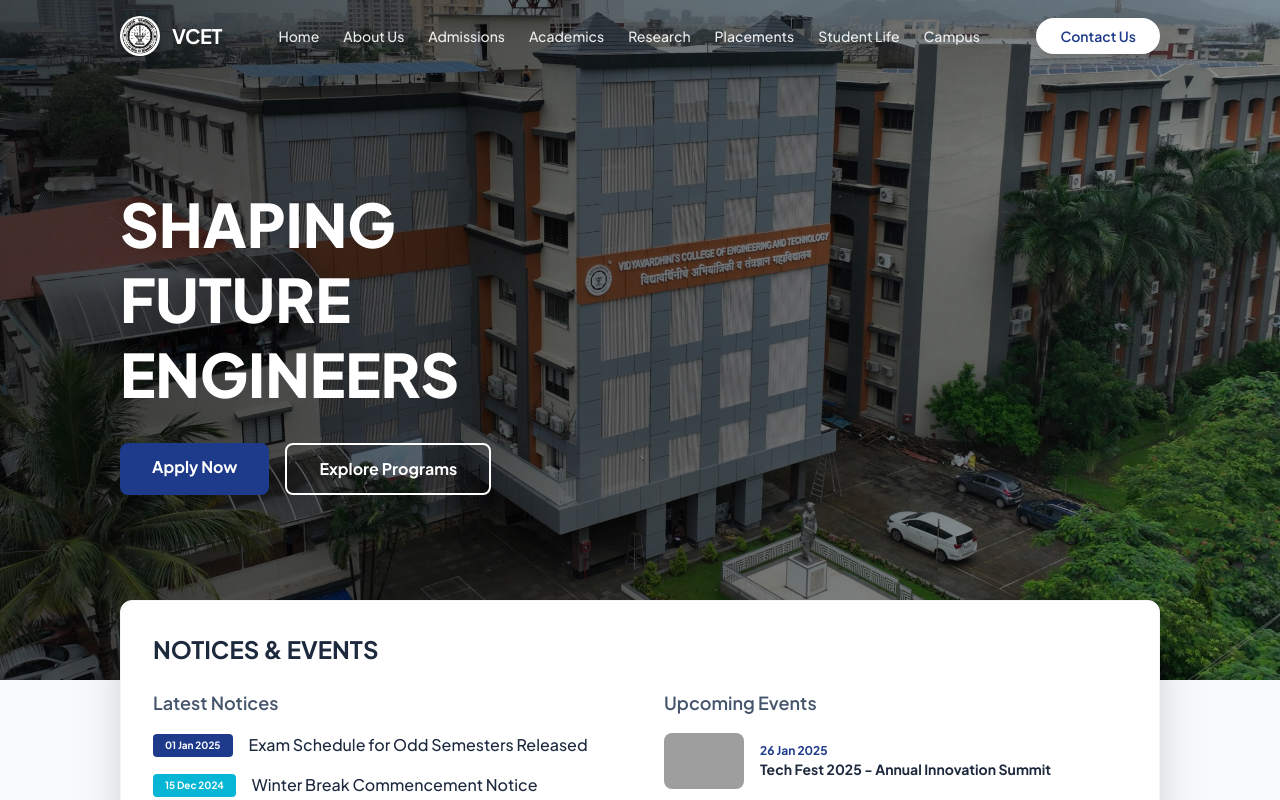
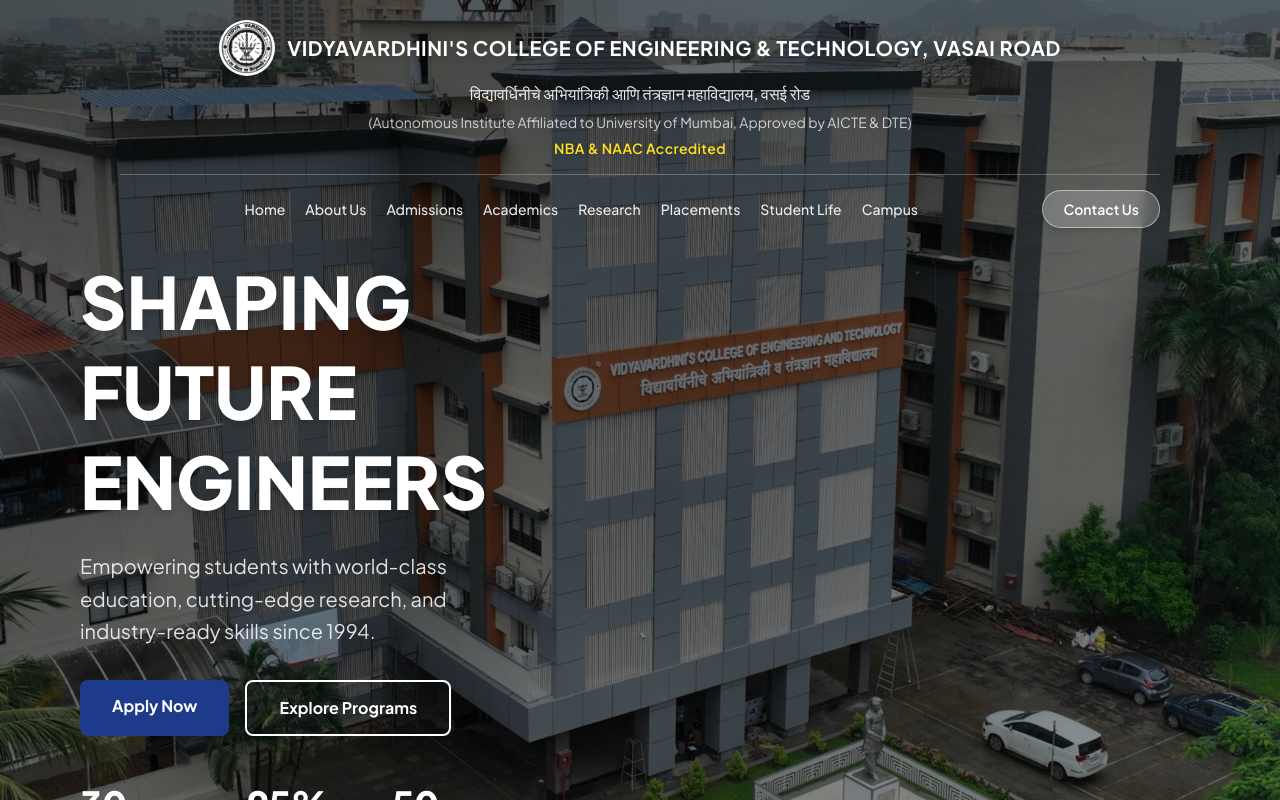
Before and after one commit to Yash-8055v/MDMCollegeWebsite, a React (Vite) app: page / in a window 1280 px wide. Shown: the top 800 px of the page. Built offline with nearby package versions, Linux system fonts and the light colour scheme; grey boxes are pictures that could not be loaded.

Commit message:
title added

```diff
--- /dev/null
+++ b/src/components/CollegeHeader.jsx
@@ -0,0 +1,57 @@
+import logo from '../assets/logo.png';
+
+export default function CollegeHeader({ scrolled }) {
+  return (
+    <div
+      className={`w-full transition-all duration-500 ease-in-out overflow-hidden ${
+        scrolled
+          ? 'max-h-0 opacity-0 py-0'
+          : 'max-h-44 opacity-100 py-5'
+      }`}
+    >
+      <div
+        className={`max-w-[1200px] mx-auto flex flex-col items-center gap-1.5 px-4 transition-transform duration-500 ${
+          scrolled ? '-translate-y-4' : 'translate-y-0'
+        }`}
+      >
+        {/* Logo + Title Row */}
+        <div className="flex items-center gap-3 justify-center">
+          <img
+            src={logo}
+            alt="VCET Logo"
+            className="w-12 h-12 md:w-14 md:h-14 rounded-full bg-white p-0.5 shadow-md"
+          />
+          <h1 className="text-base sm:text-lg md:text-xl font-bold text-white leading-snug uppercase tracking-wide font-jakarta drop-shadow-md">
+            Vidyavardhini's College Of Engineering &amp; Technology, Vasai Road
+          </h1>
+        </div>
+
+        {/* Marathi Title */}
+        <p className="text-sm md:text-base text-white/90 font-medium drop-shadow-sm">
+          विद्यावर्धिनीचे अभियांत्रिकी आणि तंत्रज्ञान महाविद्यालय, वसई रोड
+        </p>
+
+        {/* Affiliation */}
+        <p className="text-xs md:text-sm text-white/75">
+          (Autonomous Institute Affiliated to University of Mumbai, Approved by AICTE &amp; DTE)
+        </p>
+
+        {/* Accreditation */}
+        <p className="text-sm font-semibold text-yellow-300 tracking-wide drop-shadow-sm">
+          NBA &amp; NAAC Accredited
+        </p>
+      </div>
+
+      {/* ── Separator line between title block and navbar ── */}
+      <div
+        className={`transition-all duration-500 ${
+          scrolled ? 'opacity-0' : 'opacity-100'
+        }`}
+      >
+        <div className="max-w-[1200px] mx-auto px-6 md:px-10 lg:px-20 mt-4">
+          <div className="border-t border-white/25" />
+        </div>
+      </div>
+    </div>
+  );
+}
--- a/src/components/Hero.jsx
+++ b/src/components/Hero.jsx
@@ -2,36 +2,56 @@ import heroImg from '../assets/hero.jpg';
 
 export default function Hero() {
   return (
-    <section id="home" className="relative w-full h-[85vh] min-h-[600px] flex items-center">
-      {/* Background Image */}
-      <div className="absolute inset-0 z-0">
+    <section id="home" className="relative min-h-screen w-full flex items-center">
+      {/* Background Image – covers entire section including space behind fixed header */}
       <img
         src={heroImg}
         alt="VCET Campus"
-          className="w-full h-full object-cover"
+        className="absolute inset-0 w-full h-full object-cover"
       />
-        <div className="absolute inset-0 bg-gradient-to-r from-black/70 via-black/50 to-black/30" />
-      </div>
 
-      {/* Content */}
-      <div className="relative z-10 w-full max-w-[1200px] mx-auto px-6 md:px-10 lg:px-20">
-        <div className="max-w-[500px]">
-          <h1 className="text-4xl sm:text-5xl md:text-6xl font-extrabold text-white leading-tight mb-8 font-jakarta">
+      {/* Dark gradient overlay for readability */}
+      <div className="absolute inset-0 bg-gradient-to-br from-black/65 via-black/50 to-black/30" />
+
+      {/* Content – padded top to clear fixed header (CollegeHeader ~140px + Navbar ~64px = ~204px) */}
+      <div className="relative z-10 max-w-[600px] px-6 md:px-10 lg:px-20 pt-56 pb-24 sm:pt-60 md:pt-64">
+        <h1 className="text-4xl sm:text-5xl md:text-6xl lg:text-7xl font-extrabold text-white leading-tight mb-6 font-jakarta drop-shadow-lg">
           SHAPING<br />FUTURE<br />ENGINEERS
         </h1>
-          <div className="flex flex-col sm:flex-row gap-4">
+
+        <p className="text-white/85 text-base sm:text-lg md:text-xl leading-relaxed mb-8 max-w-[480px]">
+          Empowering students with world-class education, cutting-edge research, and industry-ready skills since 1994.
+        </p>
+
+        {/* Buttons */}
+        <div className="flex flex-col sm:flex-row gap-4 mt-2">
           <a
             href="#admissions"
-              className="bg-primary text-white px-8 py-3 rounded-lg font-bold text-center hover:bg-primary-light transition-all hover:shadow-lg hover:scale-105"
+            className="bg-primary text-white px-8 py-3.5 rounded-lg font-bold text-center hover:bg-primary-light transition-all duration-300 hover:shadow-xl hover:scale-105 text-sm sm:text-base"
           >
             Apply Now
           </a>
           <a
             href="#departments"
-              className="bg-transparent border-2 border-white text-white px-8 py-3 rounded-lg font-bold text-center hover:bg-white/10 transition-all"
+            className="bg-transparent border-2 border-white text-white px-8 py-3.5 rounded-lg font-bold text-center hover:bg-white/15 transition-all duration-300 text-sm sm:text-base"
           >
             Explore Programs
           </a>
+        </div>
+
+        {/* Stats */}
+        <div className="flex flex-wrap gap-10 mt-12">
+          <div>
+            <p className="text-3xl md:text-4xl font-extrabold text-white font-jakarta">30+</p>
+            <p className="text-white/70 text-sm mt-1">Years of Excellence</p>
+          </div>
+          <div>
+            <p className="text-3xl md:text-4xl font-extrabold text-white font-jakarta">95%</p>
+            <p className="text-white/70 text-sm mt-1">Placement Rate</p>
+          </div>
+          <div>
+            <p className="text-3xl md:text-4xl font-extrabold text-white font-jakarta">50+</p>
+            <p className="text-white/70 text-sm mt-1">Top Recruiters</p>
           </div>
         </div>
       </div>
--- a/src/components/Navbar.jsx
+++ b/src/components/Navbar.jsx
@@ -1,4 +1,4 @@
-import { useState, useEffect } from 'react';
+import { useState } from 'react';
 import logo from '../assets/logo.png';
 
 const navLinks = [
@@ -12,15 +12,9 @@ const navLinks = [
   { label: 'Campus', href: '#gallery' },
 ];
 
-export default function Navbar() {
+// scrolled is passed from Home.jsx which owns the shared scroll state
+export default function Navbar({ scrolled }) {
   const [isOpen, setIsOpen] = useState(false);
-  const [scrolled, setScrolled] = useState(false);
-
-  useEffect(() => {
-    const handleScroll = () => setScrolled(window.scrollY > 50);
-    window.addEventListener('scroll', handleScroll);
-    return () => window.removeEventListener('scroll', handleScroll);
-  }, []);
 
   const handleLinkClick = (e, href) => {
     e.preventDefault();
@@ -30,43 +24,67 @@ export default function Navbar() {
   };
 
   return (
-    <header
-      className={`fixed top-0 left-0 right-0 z-50 transition-all duration-300 ${
-        scrolled ? 'bg-primary/95 backdrop-blur-md shadow-lg' : 'bg-transparent'
+    <nav
+      className={`w-full transition-all duration-500 ease-in-out ${
+        scrolled
+          ? 'bg-blue-900/85 backdrop-blur-xl shadow-2xl'
+          : 'bg-transparent'
       }`}
     >
-      <nav className="max-w-[1200px] mx-auto px-6 md:px-10 lg:px-20 py-4 flex items-center justify-between">
-        {/* Logo */}
-        <a href="#home" className="flex items-center gap-3">
-          <img src={logo} alt="VCET Logo" className="w-10 h-10 rounded-full bg-white p-0.5" />
-          <span className="text-white font-bold text-xl tracking-tight font-jakarta">VCET</span>
+      <div className="max-w-[1200px] mx-auto px-6 md:px-10 lg:px-20 py-3.5 flex items-center justify-between gap-6">
+
+        {/* Logo + VCET — slides in when scrolled */}
+        <a
+          href="#home"
+          onClick={(e) => handleLinkClick(e, '#home')}
+          className={`flex items-center gap-3 shrink-0 transition-all duration-500 ${
+            scrolled
+              ? 'opacity-100 translate-y-0'
+              : 'opacity-0 -translate-y-3 pointer-events-none w-0 overflow-hidden'
+          }`}
+          aria-hidden={!scrolled}
+        >
+          <img
+            src={logo}
+            alt="VCET Logo"
+            className="w-9 h-9 rounded-full bg-white p-0.5 shadow-md"
+          />
+          <span className="text-white font-bold text-lg tracking-tight font-jakarta whitespace-nowrap">
+            VCET
+          </span>
         </a>
 
-        {/* Desktop Nav */}
-        <div className="hidden lg:flex items-center gap-6">
+        {/* Desktop Nav Links — centered */}
+        <div className="hidden lg:flex items-center gap-5 flex-1 justify-center">
           {navLinks.map((link) => (
             <a
               key={link.label}
               href={link.href}
               onClick={(e) => handleLinkClick(e, link.href)}
-              className="text-white/90 text-sm font-medium hover:text-white transition-colors"
+              className="text-white/90 text-sm font-medium hover:text-white transition-colors relative group whitespace-nowrap"
             >
               {link.label}
+              {/* Underline slide-in on hover */}
+              <span className="absolute -bottom-0.5 left-0 h-0.5 w-0 bg-white group-hover:w-full transition-all duration-300 rounded-full" />
             </a>
           ))}
         </div>
 
-        {/* CTA + Hamburger */}
-        <div className="flex items-center gap-4">
+        {/* CTA Button + Hamburger — always on the right */}
+        <div className="flex items-center gap-3 shrink-0">
           <a
             href="#contact"
             onClick={(e) => handleLinkClick(e, '#contact')}
-            className="hidden sm:block bg-white text-primary px-6 py-2 rounded-full font-semibold text-sm hover:bg-opacity-90 transition-all shadow-lg hover:shadow-xl hover:scale-105"
+            className={`hidden sm:inline-flex items-center justify-center px-5 py-2 rounded-full font-semibold text-sm transition-all duration-300 hover:scale-105 whitespace-nowrap ${
+              scrolled
+                ? 'bg-white text-blue-900 shadow-lg hover:bg-blue-50 hover:shadow-xl'
+                : 'bg-white/20 text-white border border-white/50 hover:bg-white/30 backdrop-blur-sm shadow-md'
+            }`}
           >
             Contact Us
           </a>
 
-          {/* Hamburger */}
+          {/* Hamburger (mobile) */}
           <button
             onClick={() => setIsOpen(!isOpen)}
             className="lg:hidden text-white p-2 focus:outline-none"
@@ -77,13 +95,13 @@ export default function Navbar() {
             </span>
           </button>
         </div>
-      </nav>
+      </div>
 
-      {/* Mobile Menu */}
+      {/* Mobile Dropdown */}
       <div
         className={`lg:hidden overflow-hidden transition-all duration-300 ${
           isOpen ? 'max-h-[500px] opacity-100' : 'max-h-0 opacity-0'
-        } bg-primary/95 backdrop-blur-md`}
+        } bg-blue-900/95 backdrop-blur-md`}
       >
         <div className="px-6 pb-6 pt-2 flex flex-col gap-4">
           {navLinks.map((link) => (
@@ -99,12 +117,12 @@ export default function Navbar() {
           <a
             href="#contact"
             onClick={(e) => handleLinkClick(e, '#contact')}
-            className="sm:hidden bg-white text-primary px-6 py-2 rounded-full font-semibold text-sm text-center mt-2"
+            className="sm:hidden bg-white text-blue-900 px-6 py-2 rounded-full font-semibold text-sm text-center mt-2"
           >
             Contact Us
           </a>
         </div>
       </div>
-    </header>
+    </nav>
   );
 }
--- a/src/components/NoticesEvents.jsx
+++ b/src/components/NoticesEvents.jsx
@@ -19,7 +19,7 @@ const events = [
 
 export default function NoticesEvents() {
   return (
-    <section className="w-full -mt-20 relative z-20">
+    <section className="w-full -mt-10 relative z-20">
       <div className="max-w-[1200px] mx-auto px-6 md:px-10 lg:px-20">
         <div className="bg-white rounded-xl shadow-2xl p-6 md:p-8 border border-gray-100">
           <h2 className="text-xl md:text-2xl font-bold mb-6 text-slate-800 font-jakarta">
--- a/src/pages/Home.jsx
+++ b/src/pages/Home.jsx
@@ -1,3 +1,5 @@
+import { useState, useEffect } from 'react';
+import CollegeHeader from '../components/CollegeHeader';
 import Navbar from '../components/Navbar';
 import Hero from '../components/Hero';
 import NoticesEvents from '../components/NoticesEvents';
@@ -10,10 +12,26 @@ import Testimonials from '../components/Testimonials';
 import Footer from '../components/Footer';
 
 export default function Home() {
+  const [scrolled, setScrolled] = useState(false);
+
+  useEffect(() => {
+    const handleScroll = () => setScrolled(window.scrollY > 50);
+    window.addEventListener('scroll', handleScroll, { passive: true });
+    return () => window.removeEventListener('scroll', handleScroll);
+  }, []);
+
   return (
     <div className="min-h-screen bg-gray-50 font-jakarta text-slate-900">
-      <Navbar />
+      {/* Fixed overlay header: CollegeHeader (fades out) + Navbar (becomes solid) */}
+      <div className="fixed top-0 left-0 right-0 z-50">
+        <CollegeHeader scrolled={scrolled} />
+        <Navbar scrolled={scrolled} />
+      </div>
+
+      {/* Hero fills the full viewport – sits behind the fixed header */}
       <Hero />
+
+      {/* Rest of page */}
       <NoticesEvents />
       <Placements />
       <Recruiters />
```
Lines whose indentation alone changed are shown as unchanged.
